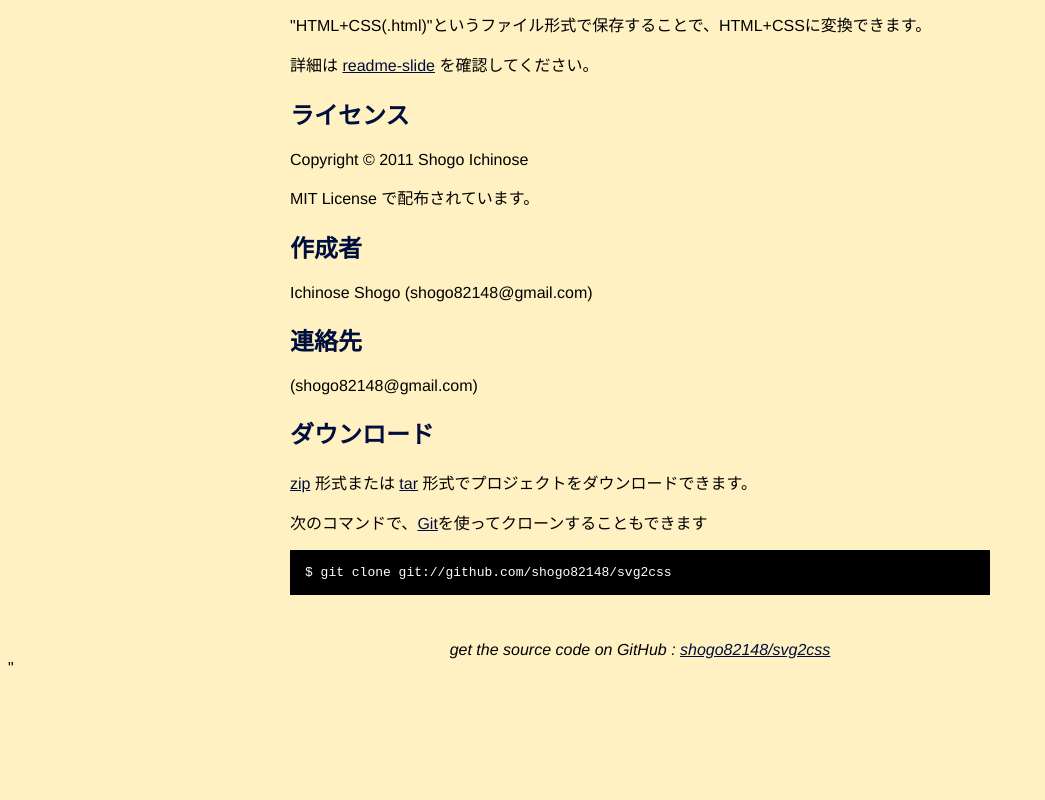
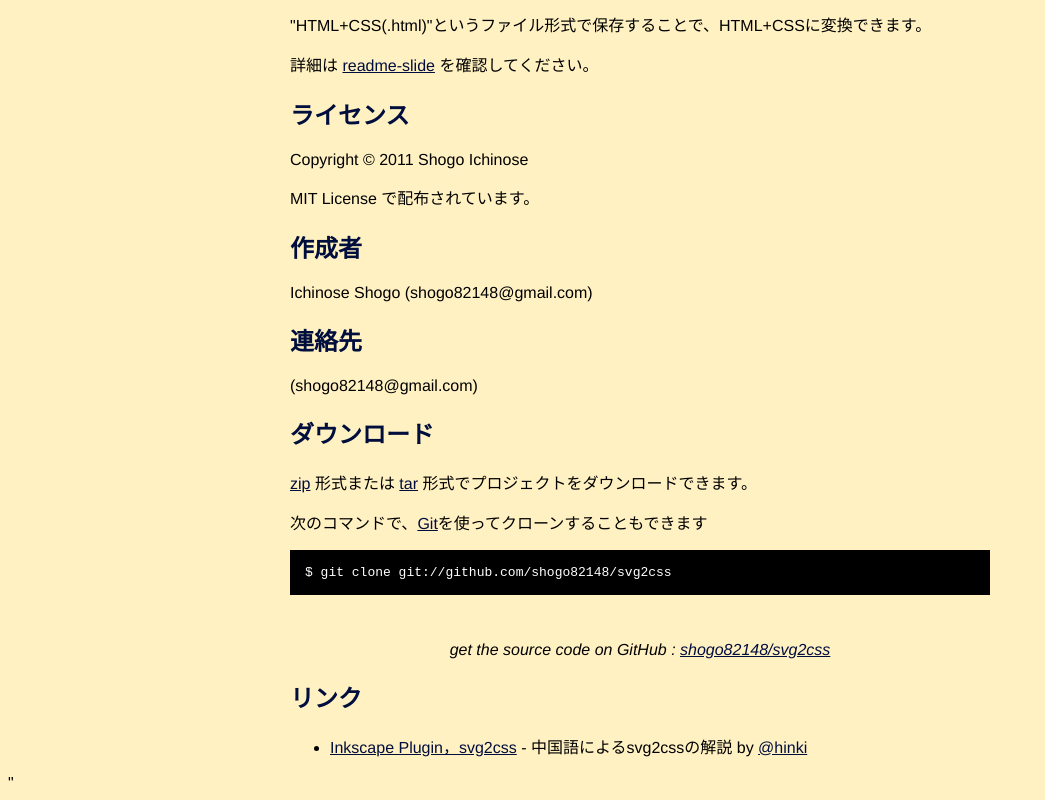
Before and after one commit to shogo82148/svg2css, a plain HTML site: page index.ja.html in a window 1280 px wide. Shown: the part 558-1358 px from the top of the page, without its empty margins (0-1045 px from the left). Before the commit the page ends 1243 px from the top, so only its background shows below. Drawn offline with Linux system fonts and the light colour scheme.

Commit message:
中国語の解説記事へのリンクを追加

```diff
--- a/index.ja.html
+++ b/index.ja.html
@@ -70,6 +70,14 @@
       get the source code on GitHub : <a href="https://github.com/shogo82148/svg2css">shogo82148/svg2css</a>
     </div>
 
+    <h2>リンク</h2>
+    <ul>
+      <li>
+        <a href="http://flossuiux.blogspot.tw/2012/10/inkscape-pluginsvg2css.html">Inkscape Plugin，svg2css</a>
+        - 中国語によるsvg2cssの解説 by <a href="https://github.com/honki">@hinki</a>
+      </li>
+    </ul>
+
   </div>
 
 <script type="text/javascript">
```
Also changed, not shown: index.html (+8 -0 lines).
